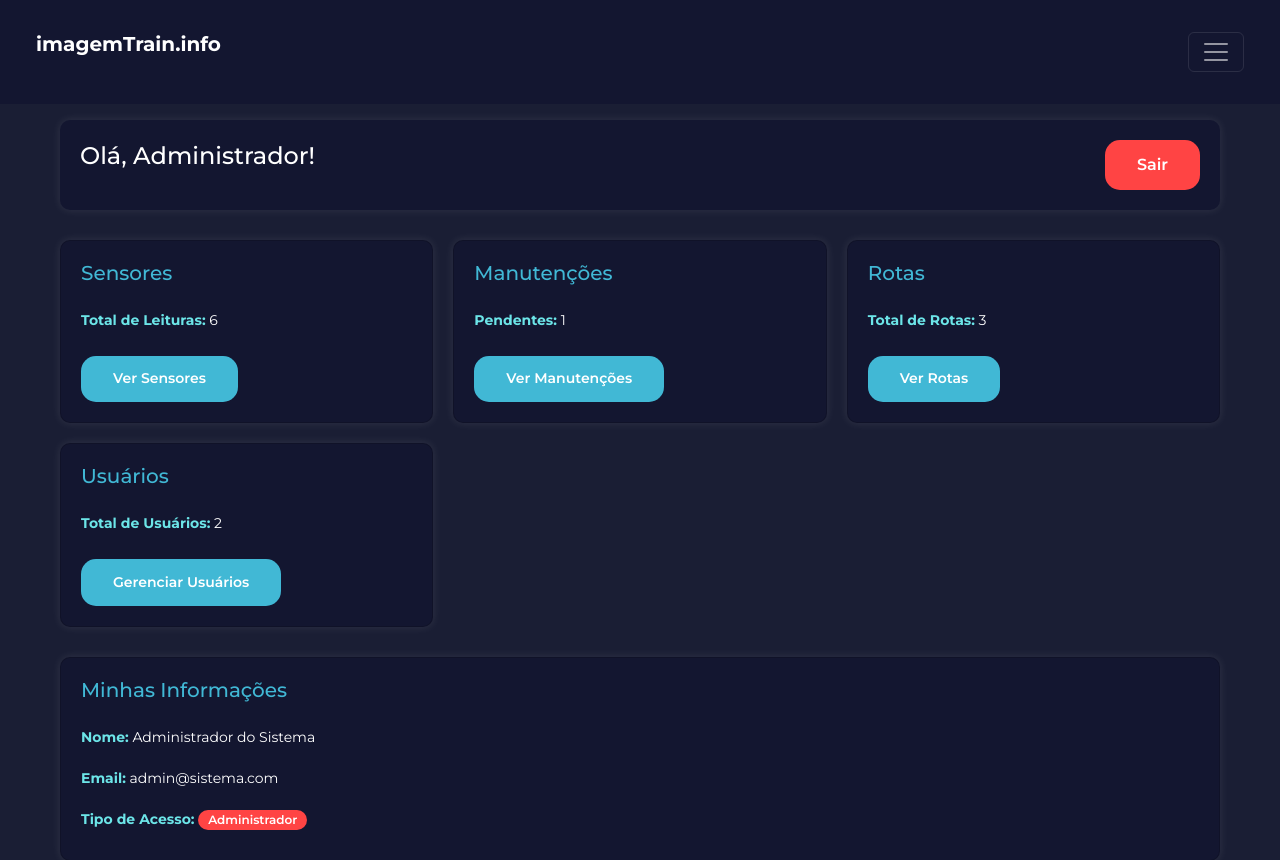
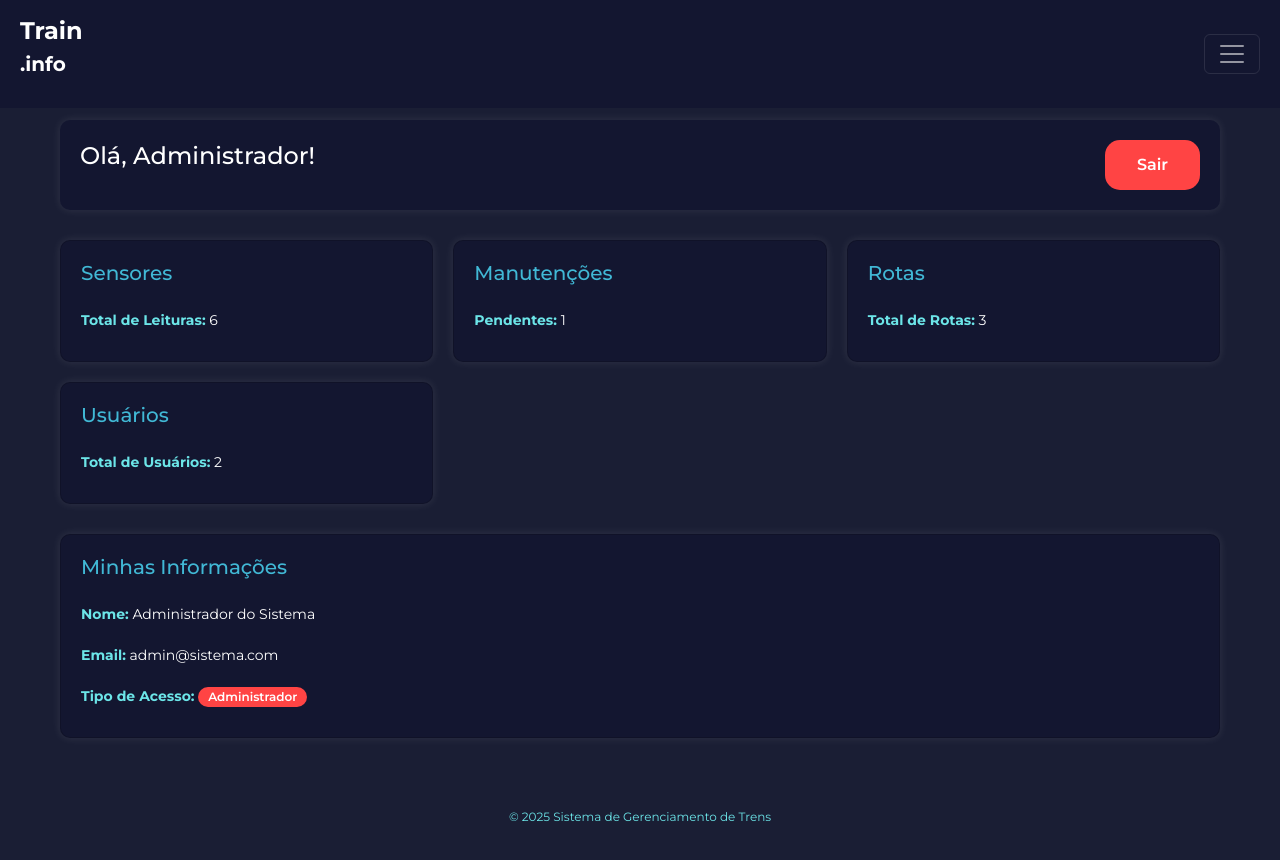
Before and after one commit to lucas-docha/Train.info-SA, a PHP site: page /seu_projeto/dashboard.php in a window 1280 px wide. Shown: the top 860 px of the page. After the commit the page ends 822 px from the top, so only its background shows below. Run offline with PHP 8.4, Linux system fonts and the light colour scheme; a user stored in the database is signed in; data comes from the database, SQL or seed files in the repository.

Commit message:
navbar em outras telas

```diff
--- a/css/estilo.css
+++ b/css/estilo.css
@@ -35,6 +35,7 @@ body {
     max-width: 1200px;
     margin: 0 auto;
     padding: 20px;
+
 }
 
 /* Container de login (centralizado) */
--- a/dashboard.php
+++ b/dashboard.php
@@ -65,10 +65,10 @@ try {
 </head>
 
 <body>
-    <nav class="navbar navbar-dark bg-dark fixed-top p-4">
+    <nav class="navbar navbar-dark bg-dark fixed-top p-2">
         <div class="container-fluid">
             <a class="navbar-brand fw-bold flex" href="#">
-                <p>imagem</p>Train.info
+                <div ><p style="font-size: larger; margin: 0;">Train</p><p>.info</p></div>
             </a>
             <button class="navbar-toggler" type="button" data-bs-toggle="offcanvas"
                 data-bs-target="#offcanvasDarkNavbar" aria-controls="offcanvasDarkNavbar"
@@ -78,30 +78,34 @@ try {
             <div class="offcanvas offcanvas-end text-bg-dark" tabindex="-1" id="offcanvasDarkNavbar"
                 aria-labelledby="offcanvasDarkNavbarLabel">
                 <div class="offcanvas-header">
-                    <h5 class="offcanvas-title" id="offcanvasDarkNavbarLabel">Menu</h5>
+                    <h1 class="offcanvas-title" id="offcanvasDarkNavbarLabel">Menu</h1>
                     <button type="button" class="btn-close btn-close-white" data-bs-dismiss="offcanvas"
                         aria-label="Close"></button>
                 </div>
                 <div class="offcanvas-body">
                     <ul class="navbar-nav justify-content-end flex-grow-1 pe-3">
                         <li class="nav-item">
-                            <a class="nav-link" href="#">Dashboard</a>
+                            <a class="nav-link" href="dashboard.php">Dashboard</a>
                         </li>
                         <br>
                         <li class="nav-item">
-                            <a class="nav-link" href="#">Sensores</a>
+                            <a class="nav-link" href="sensores/listar.php">Sensores</a>
                         </li>
                         <br>
                         <li class="nav-item">
-                            <a class="nav-link" href="#">Manutenções</a>
+                            <a class="nav-link" href="manutencoes/listar.php">Manutenções</a>
                         </li>
                         <br>
                         <li class="nav-item">
-                            <a class="nav-link" href="#">Rotas</a>
+                            <a class="nav-link" href="rotas/listar.php">Rotas</a>
                         </li>
                         <br>
                         <li class="nav-item">
-                            <a class="nav-link" href="#">Usuários</a>
+                            <a class="nav-link" href="usuarios/listar.php">Usuários</a>
+                        </li>
+                        <br>
+                        <li class="nav-item">
+                            <a class="nav-link" href="relatorios/visualizar.php">Relatórios</a>
                         </li>
                     </ul>
                 </div>
@@ -129,33 +133,18 @@ try {
             <div class="card">
                 <h2>Sensores</h2>
                 <p><span class="label">Total de Leituras:</span> <?= $totalSensores ?></p>
-                <div style="margin-top: 15px;">
-                    <a href="sensores/listar.php" class="botao botao-primario" style="font-size: 14px;">
-                        Ver Sensores
-                    </a>
-                </div>
             </div>
 
             <!-- Card: Manutenções -->
             <div class="card">
                 <h2>Manutenções</h2>
                 <p><span class="label">Pendentes:</span> <?= $manutencoesPendentes ?></p>
-                <div style="margin-top: 15px;">
-                    <a href="manutencoes/listar.php" class="botao botao-primario" style="font-size: 14px;">
-                        Ver Manutenções
-                    </a>
-                </div>
             </div>
 
             <!-- Card: Rotas -->
             <div class="card">
                 <h2>Rotas</h2>
                 <p><span class="label">Total de Rotas:</span> <?= $totalRotas ?></p>
-                <div style="margin-top: 15px;">
-                    <a href="rotas/listar.php" class="botao botao-primario" style="font-size: 14px;">
-                        Ver Rotas
-                    </a>
-                </div>
             </div>
 
             <!-- Card: Usuários (apenas admin) -->
@@ -163,11 +152,6 @@ try {
                 <div class="card">
                     <h2>Usuários</h2>
                     <p><span class="label">Total de Usuários:</span> <?= $totalUsuarios ?></p>
-                    <div style="margin-top: 15px;">
-                        <a href="usuarios/listar.php" class="botao botao-primario" style="font-size: 14px;">
-                            Gerenciar Usuários
-                        </a>
-                    </div>
                 </div>
             <?php endif; ?>
 
--- a/relatorios/visualizar.php
+++ b/relatorios/visualizar.php
@@ -90,7 +90,7 @@ try {
 </head>
 
 <body>
-    <div class="container">
+    <div class="container" style="padding-top: 120px;">
 
         <!-- Cabeçalho -->
         <div class="header-dashboard">
--- a/rotas/listar.php
+++ b/rotas/listar.php
@@ -35,7 +35,7 @@ try {
 </head>
 
 <body>
-    <div class="container">
+    <div class="container" style="padding-top: 120px;">
 
         <div class="header-dashboard">
             <h1>Rotas</h1>
--- a/sensores/listar.php
+++ b/sensores/listar.php
@@ -36,7 +36,7 @@ try {
 </head>
 
 <body>
-    <div class="container">
+    <div class="container" style="padding-top: 120px;">
 
         <!-- Cabeçalho -->
         <div class="header-dashboard">
--- a/usuarios/listar.php
+++ b/usuarios/listar.php
@@ -36,7 +36,7 @@ try {
 </head>
 
 <body>
-    <div class="container">
+    <div class="container" style="padding-top: 120px;">
 
         <div class="header-dashboard">
             <h1>Usuários</h1>
```
Also changed, not shown: manutencoes/listar.php (+18 -5 lines).
